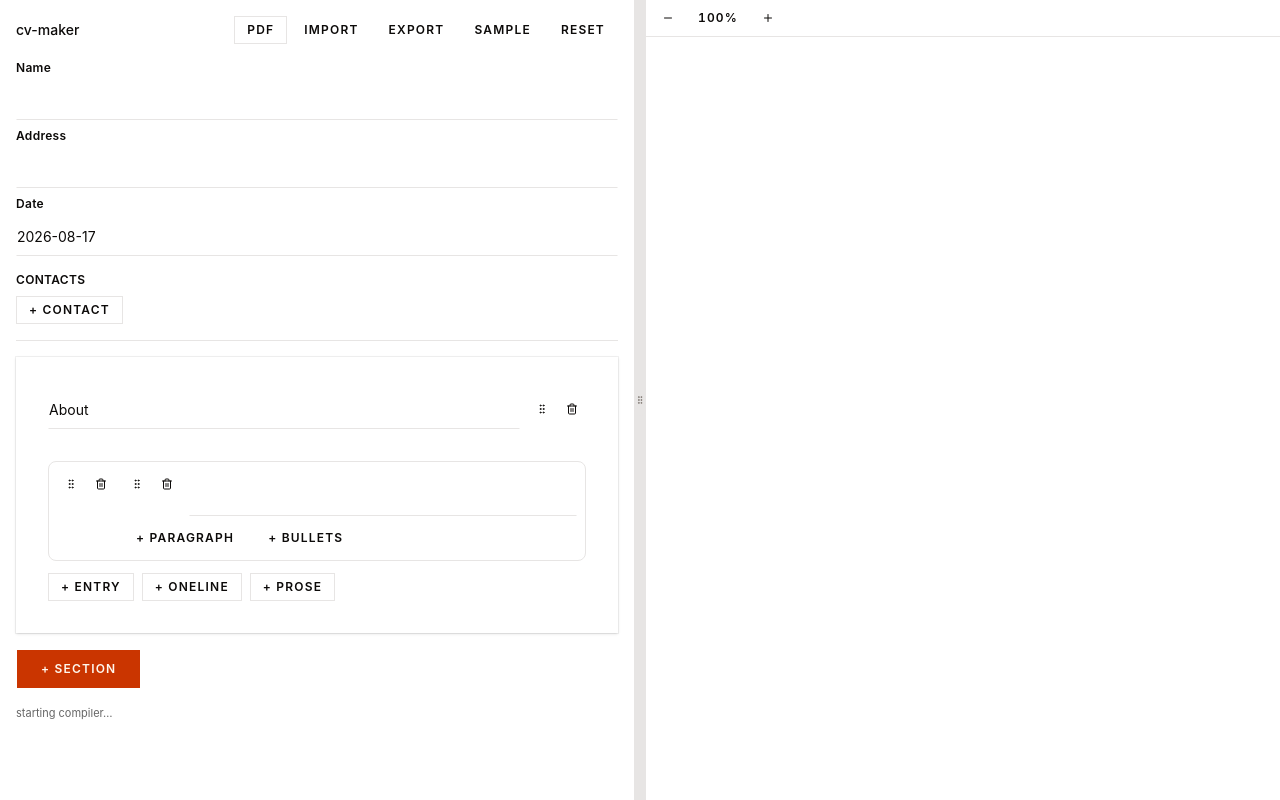
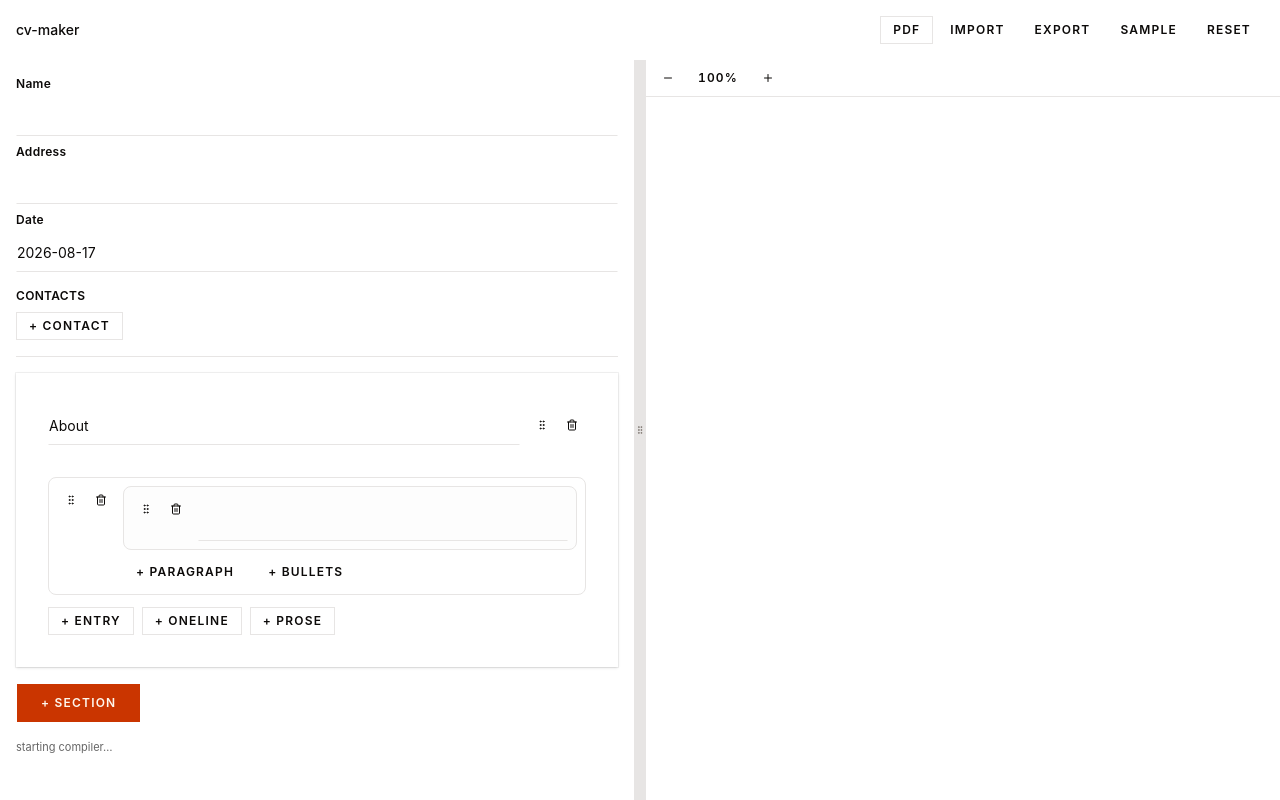
Before and after one commit to mricarte-i/cv-maker, a React (Vite) app: page / in a window 1280 px wide. Built offline with nearby package versions, Linux system fonts and the light colour scheme.

Commit message:
floating top bar + fix bullets textarea grow

```diff
--- a/src/App.tsx
+++ b/src/App.tsx
@@ -1,12 +1,11 @@
 import { useReducer, useRef, useState } from "react";
 import { useDefaultLayout } from "react-resizable-panels";
-
 import contentEn from "../sample/content-en.json?raw";
 import { parseDocument } from "./schema/parse";
 import { emptyDocument } from "./schema/factory";
 import type { CVDocument } from "./schema/cv";
 import { useAutosave, useStoredDocument } from "./state/persist";
-import { reducer } from "./state/reducer";
+import { reducer, type Action } from "./state/reducer";
 import { downloadPdf, exportDocument, importDocument } from "./state/transfer";
 import { useCompiledCV } from "./typst/useCompiledCV";
 import { DispatchCtx } from "./ui/dispatch";
@@ -48,16 +47,13 @@ function App() {
   return <Editor initial={initial} />;
 }
 
-/** mounts once the stored document has been read, so `initial` never changes */
-function Editor({ initial }: { initial: CVDocument }) {
-  const [doc, dispatch] = useReducer(reducer, initial);
-  useAutosave(doc);
-  const { svg, error, pending, ready } = useCompiledCV(doc);
-  const { defaultLayout, onLayoutChanged } = useDefaultLayout({
-    id: "cv-maker-panels",
-    storage: window.localStorage,
-  });
-
+function EditorTopbar({
+  doc,
+  dispatch,
+}: {
+  doc: CVDocument;
+  dispatch: React.ActionDispatch<[a: Action]>;
+}) {
   const replace = (make: () => CVDocument, prompt: string) => {
     if (window.confirm(prompt)) {
       dispatch({ type: "doc/replace", doc: make() });
@@ -92,27 +88,12 @@ function Editor({ initial }: { initial: CVDocument }) {
   };
 
   return (
-    <DispatchCtx value={dispatch}>
-      <ResizablePanelGroup
-        orientation="horizontal"
-        defaultLayout={defaultLayout}
-        onLayoutChanged={onLayoutChanged}
-        className="h-screen"
-      >
-        <ResizablePanel id="editor" defaultSize="50" minSize="25">
-          <aside className="min-h-full space-y-4 p-4">
-            <div className="flex items-center justify-between">
+    <div className="flex shrink-0 items-center justify-between p-4">
       <h1 className="text-sm font-medium">cv-maker</h1>
       <div className="flex gap-1">
-                <Button
-                  variant="outline"
-                  size="xs"
-                  disabled={pdfBusy}
-                  onClick={onPdf}
-                >
+        <Button variant="outline" size="xs" disabled={pdfBusy} onClick={onPdf}>
           {pdfBusy ? "…" : "pdf"}
         </Button>
-
         <Button
           variant="ghost"
           size="xs"
@@ -120,11 +101,7 @@ function Editor({ initial }: { initial: CVDocument }) {
         >
           import
         </Button>
-                <Button
-                  variant="ghost"
-                  size="xs"
-                  onClick={() => exportDocument(doc)}
-                >
+        <Button variant="ghost" size="xs" onClick={() => exportDocument(doc)}>
           export
         </Button>
         <input
@@ -157,7 +134,31 @@ function Editor({ initial }: { initial: CVDocument }) {
         </Button>
       </div>
     </div>
+  );
+}
 
+/** mounts once the stored document has been read, so `initial` never changes */
+function Editor({ initial }: { initial: CVDocument }) {
+  const [doc, dispatch] = useReducer(reducer, initial);
+  useAutosave(doc);
+  const { svg, error, pending, ready } = useCompiledCV(doc);
+  const { defaultLayout, onLayoutChanged } = useDefaultLayout({
+    id: "cv-maker-panels",
+    storage: window.localStorage,
+  });
+
+  return (
+    <DispatchCtx value={dispatch}>
+      <div className="flex h-full flex-col">
+        <EditorTopbar doc={doc} dispatch={dispatch} />
+        <ResizablePanelGroup
+          orientation="horizontal"
+          defaultLayout={defaultLayout}
+          onLayoutChanged={onLayoutChanged}
+          className="min-h-0 flex-1"
+        >
+          <ResizablePanel id="editor" defaultSize="50" minSize="25">
+            <aside className="h-full space-y-4 overflow-y-auto p-4">
               <div className="grid gap-2">
                 {FIELDS.map((field) => (
                   <div key={field} className="grid gap-1">
@@ -208,7 +209,11 @@ function Editor({ initial }: { initial: CVDocument }) {
 
               {error && (
                 <pre
-                style={{ fontSize: 11, color: "#b00", whiteSpace: "pre-wrap" }}
+                  style={{
+                    fontSize: 11,
+                    color: "#b00",
+                    whiteSpace: "pre-wrap",
+                  }}
                 >
                   {error}
                 </pre>
@@ -220,6 +225,7 @@ function Editor({ initial }: { initial: CVDocument }) {
             <Preview svg={svg} />
           </ResizablePanel>
         </ResizablePanelGroup>
+      </div>
     </DispatchCtx>
   );
 }
--- a/src/ui/BlockEditor.tsx
+++ b/src/ui/BlockEditor.tsx
@@ -18,12 +18,15 @@ function BulletsEditor({
     <>
       <SortableList list={list} items={block.items} className="space-y-1.5">
         {(bullet, i) => (
-          <div className="flex items-center gap-1">
+          <div
+            className="flex items-start gap-1 rounded-md bg-muted/40 border border-dashed p-1"
+            key={bullet.id}
+          >
             {/* the grip is the bullet marker */}
             <DragHandle />
             <Textarea
               rows={1}
-              className="h-8 flex-1"
+              className="min-h-8 flex-1"
               value={bullet.text}
               onChange={(e) =>
                 dispatch({
@@ -68,7 +71,7 @@ export function BlockEditor({
   const dispatch = useDispatch();
 
   return (
-    <div className="flex gap-2">
+    <div className="flex gap-2 rounded-md border bg-muted/20 p-2">
       <RowControls list={parent} index={index} />
       <div className="min-w-0 flex-1 space-y-1.5">
         {block.kind === "paragraph" ? (
```
Lines whose indentation alone changed are shown as unchanged.
